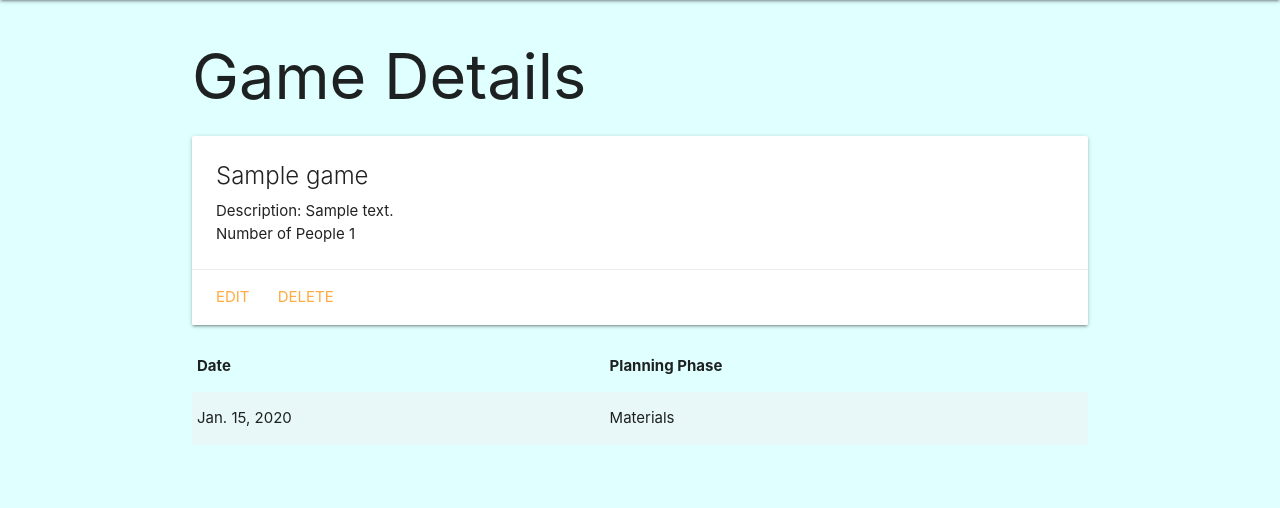
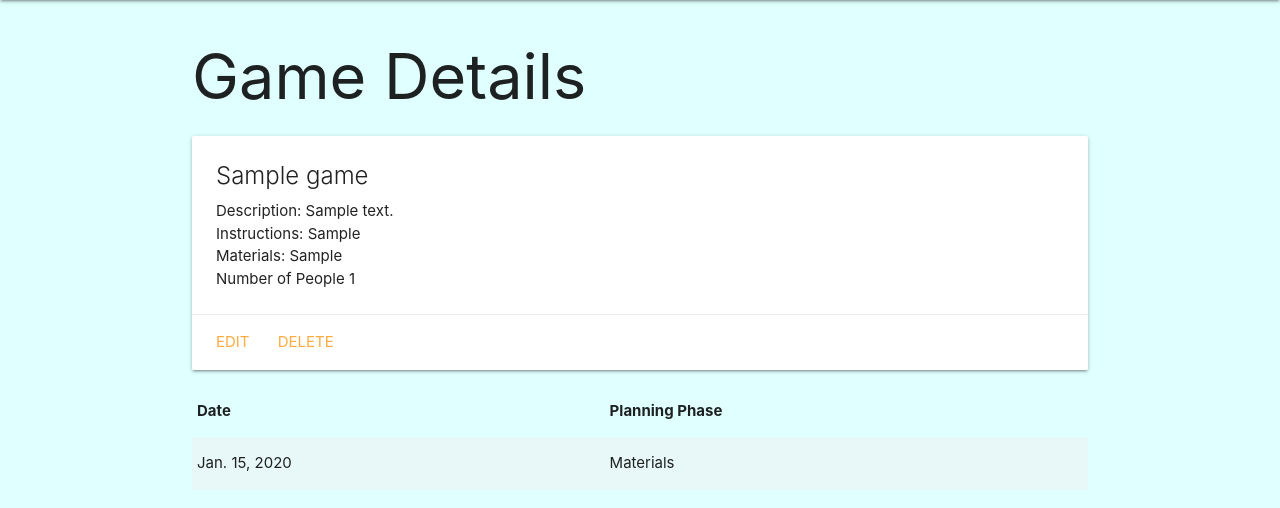
Before and after one commit to janae-b/partygameplanner, a Django app: page /games/1/ in a window 1280 px wide. Shown: the part 64-572 px from the top of the page. Run offline with Django 3.2, Linux system fonts and the light colour scheme; tables that the repository leaves empty hold one stand-in row (values such as "Sample post").

Commit message:
add complete games model

```diff
--- a/main_app/models.py
+++ b/main_app/models.py
@@ -10,6 +10,8 @@ PHASES = (
 class Game(models.Model):
   name = models.CharField(max_length=100)
   description = models.TextField(max_length=250)
+  instructions = models.TextField(max_length=250)
+  materials = models.CharField(max_length=100)
   number = models.IntegerField()
 
   def __str__(self):
--- a/main_app/templates/games/detail.html
+++ b/main_app/templates/games/detail.html
@@ -7,6 +7,8 @@
   <div class="card-content">
     <span class="card-title">{{ game.name }}</span>
     <p>Description: {{ game.description }}</p>
+    <p>Instructions: {{ game.instructions }}</p>
+    <p>Materials: {{ game.materials }}</p>
     {% if game.number > 0 %}
       <p>Number of People {{ game.number }}</p>
     {% else %}
--- a/main_app/templates/games/index.html
+++ b/main_app/templates/games/index.html
@@ -10,6 +10,7 @@
         <span class="card-title">{{ game.name }}</span>
     </a>
         <p>Description: {{ game.description }}</p>
+        <p>Materials: {{ game.materials }}</p>
         {% if game.number > 0 %}
           <p>Number of People: {{ game.number }}</p>
         {% else %}
--- a/main_app/views.py
+++ b/main_app/views.py
@@ -25,7 +25,7 @@ class GameCreate(CreateView):
 class GameUpdate(UpdateView):
   model = Game
   # Let's disallow the renaming of a cat by excluding the name field!
-  fields = ['name', 'description', 'number']
+  fields = ['name', 'description', 'materials', 'instructions', 'number']
 
 class GameDelete(DeleteView):
   model = Game
```
Also changed, not shown: main_app/migrations/0004_auto_20210507_1841.py (added), main_app/migrations/0005_game_materials.py (added).
